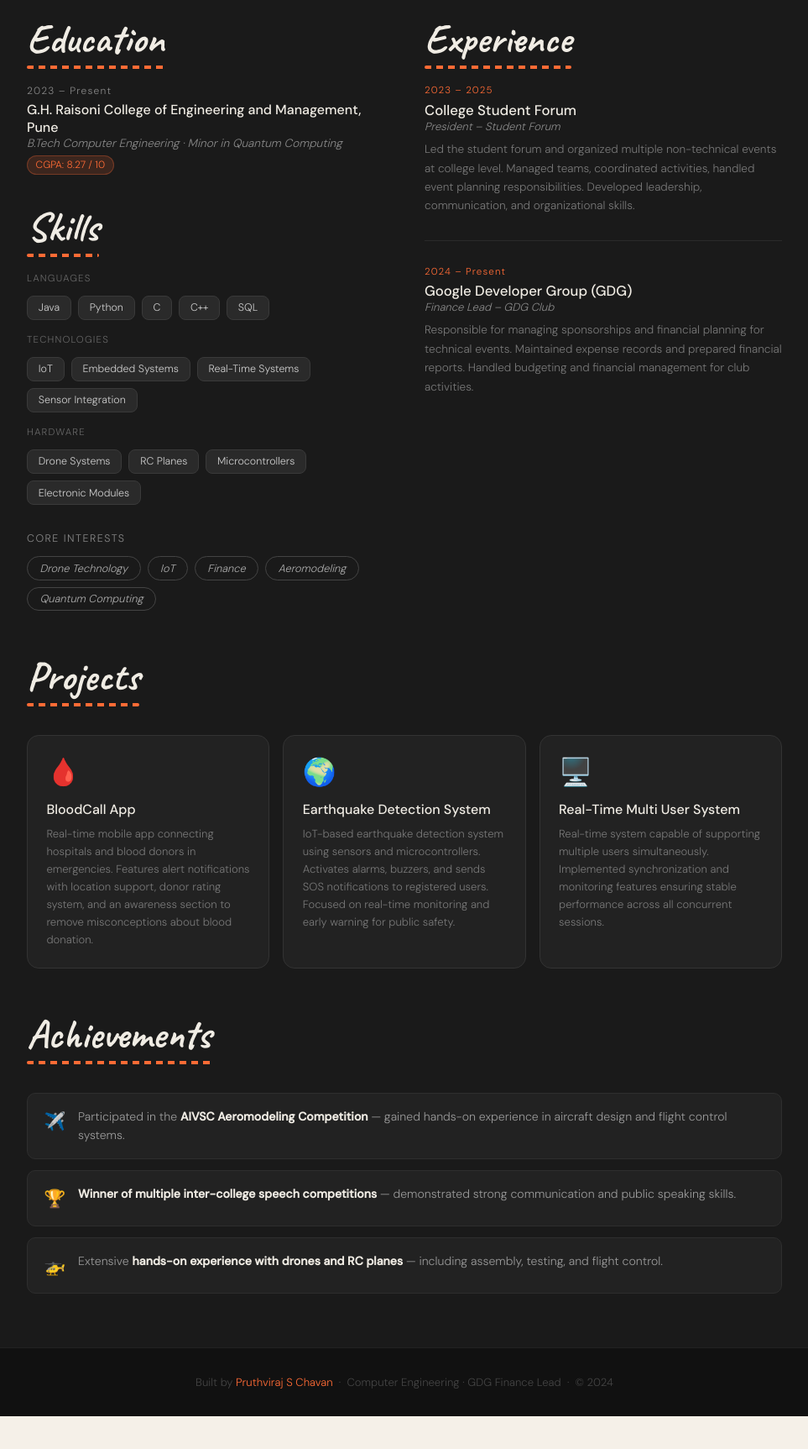
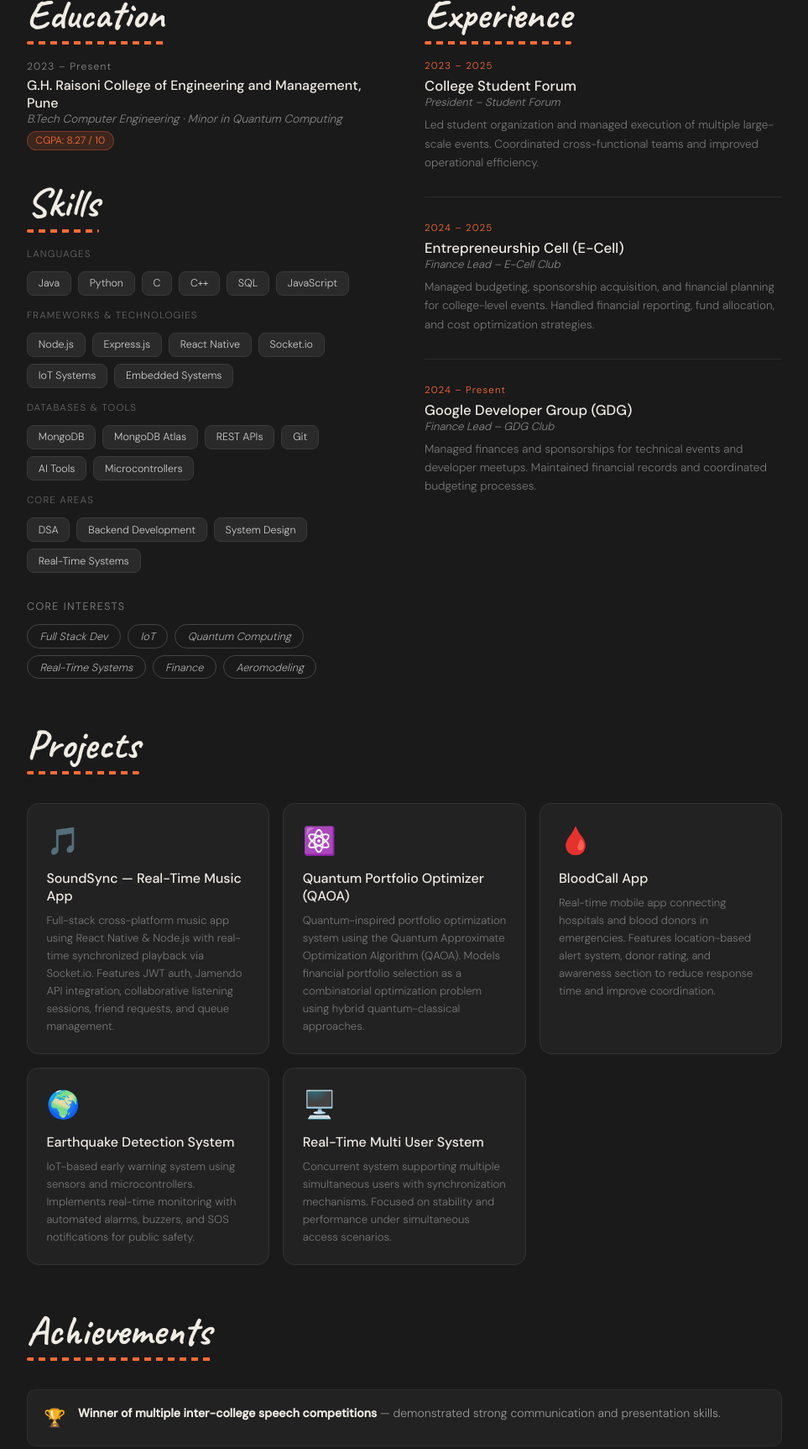
Before and after one commit to TheSpy04513/portfolio, a plain HTML site: page index.html in a window 1280 px wide. Shown: the part 1009-2734 px from the top of the page at 84% size, without its empty margins (158-1121 px from the left). Before the commit the page ends 2695 px from the top, so only its background shows below. Drawn offline with Linux system fonts and the light colour scheme.

Commit message:
Update index.html

```diff
--- a/index.html
+++ b/index.html
@@ -3,7 +3,7 @@
 <head>
 <meta charset="UTF-8"/>
 <meta name="viewport" content="width=device-width, initial-scale=1.0"/>
-<title>Pruthviraj S Chavan — Portfolio 2024</title>
+<title>Pruthviraj S Chavan — Portfolio 2025</title>
 <link href="https://fonts.googleapis.com/css2?family=Bebas+Neue&family=Caveat:wght@600;700&family=DM+Sans:wght@300;400;500&family=Permanent+Marker&display=swap" rel="stylesheet"/>
 <style>
 *,*::before,*::after{box-sizing:border-box;margin:0;padding:0;}
@@ -371,9 +371,9 @@ footer span{color:var(--accent);}
     P<span class="circle-o">o</span>rtf<span class="emoji-face">🚁</span>li<span class="circle-o">o</span>
   </div>
   <div class="hero-sub">
-    <span>Drone Technology</span>
+    <span>Full Stack</span>
     <span class="dot">✦</span>
-    <span>IoT &amp; Embedded Systems</span>
+    <span>IoT &amp; Real-Time Systems</span>
     <span class="dot">✦</span>
     <span>Quantum Computing</span>
   </div>
@@ -395,7 +395,9 @@ footer span{color:var(--accent);}
       <div class="tape"></div>
       <div class="polaroid">
         <div class="sticker-alien">🛸</div>
-        <img src="pruthviraj.jpg" alt="Pruthviraj S Chavan" style="width:100%;height:100%;object-fit:cover;display:block;"/>
+        <div class="polaroid-img">
+          <img src="pruthviraj.jpg" alt="Pruthviraj S Chavan" style="width:100%;height:100%;object-fit:cover;display:block;">
+        </div>
         <div class="polaroid-name">Pruthviraj S Chavan</div>
         <div class="sticker-tongue">⚡</div>
       </div>
@@ -406,8 +408,9 @@ footer span{color:var(--accent);}
       <p>
         Hi, my name is <strong style="color:#f0ece4">Pruthviraj S Chavan</strong>,
         a Computer Engineering student at G.H. Raisoni College of Engineering and Management, Pune,
-        with a strong passion for Drone Technology, IoT, Aeromodeling, Finance, and Quantum Computing.
-        I love building real-time systems, IoT-based solutions, and hardware-integrated projects that make an impact.
+        with a strong focus on building scalable full-stack applications, real-time distributed systems,
+        and IoT-based solutions. Experienced in backend architecture, API design, and synchronization systems,
+        with growing expertise in quantum computing and optimization algorithms.
       </p>
     </div>
   </div>
@@ -427,7 +430,7 @@ footer span{color:var(--accent);}
         <div class="pill-icon">📧</div>
         <div>
           <div class="pill-label">Email</div>
-          <div class="pill-val">pruthvirajchavan04513@gmail.com</div>
+          <div class="pill-val">pruthvirajchavan2129@gmail.com</div>
         </div>
       </div>
       <a href="https://www.linkedin.com/in/pruthviraj-chavan-873736308" target="_blank" rel="noopener noreferrer" class="contact-pill" style="text-decoration:none;cursor:pointer;">
@@ -437,13 +440,13 @@ footer span{color:var(--accent);}
           <div class="pill-val">Pruthviraj S Chavan</div>
         </div>
       </a>
-      <a href="https://github.com/TheSpy04513" target="_blank" rel="noopener noreferrer" class="contact-pill" style="text-decoration:none;cursor:pointer;">
+      <div class="contact-pill">
         <div class="pill-icon">🐙</div>
         <div>
           <div class="pill-label">GitHub</div>
           <div class="pill-val">Pruthviraj S Chavan</div>
         </div>
-      </a>
+      </div>
     </div>
   </div>
 
@@ -469,31 +472,44 @@ footer span{color:var(--accent);}
           <span class="skill-tag">C</span>
           <span class="skill-tag">C++</span>
           <span class="skill-tag">SQL</span>
+          <span class="skill-tag">JavaScript</span>
         </div>
-        <div style="margin-top:1rem;margin-bottom:.5rem;font-size:.72rem;color:#666;letter-spacing:.1em;text-transform:uppercase;">Technologies</div>
+        <div style="margin-top:1rem;margin-bottom:.5rem;font-size:.72rem;color:#666;letter-spacing:.1em;text-transform:uppercase;">Frameworks & Technologies</div>
         <div class="skills-grid">
-          <span class="skill-tag">IoT</span>
+          <span class="skill-tag">Node.js</span>
+          <span class="skill-tag">Express.js</span>
+          <span class="skill-tag">React Native</span>
+          <span class="skill-tag">Socket.io</span>
+          <span class="skill-tag">IoT Systems</span>
           <span class="skill-tag">Embedded Systems</span>
+        </div>
+        <div style="margin-top:1rem;margin-bottom:.5rem;font-size:.72rem;color:#666;letter-spacing:.1em;text-transform:uppercase;">Databases & Tools</div>
+        <div class="skills-grid">
+          <span class="skill-tag">MongoDB</span>
+          <span class="skill-tag">MongoDB Atlas</span>
+          <span class="skill-tag">REST APIs</span>
+          <span class="skill-tag">Git</span>
+          <span class="skill-tag">AI Tools</span>
+          <span class="skill-tag">Microcontrollers</span>
+        </div>
+        <div style="margin-top:1rem;margin-bottom:.5rem;font-size:.72rem;color:#666;letter-spacing:.1em;text-transform:uppercase;">Core Areas</div>
+        <div class="skills-grid">
+          <span class="skill-tag">DSA</span>
+          <span class="skill-tag">Backend Development</span>
+          <span class="skill-tag">System Design</span>
           <span class="skill-tag">Real-Time Systems</span>
-          <span class="skill-tag">Sensor Integration</span>
-        </div>
-        <div style="margin-top:1rem;margin-bottom:.5rem;font-size:.72rem;color:#666;letter-spacing:.1em;text-transform:uppercase;">Hardware</div>
-        <div class="skills-grid">
-          <span class="skill-tag">Drone Systems</span>
-          <span class="skill-tag">RC Planes</span>
-          <span class="skill-tag">Microcontrollers</span>
-          <span class="skill-tag">Electronic Modules</span>
         </div>
       </div>
 
       <div class="interests-section">
         <div style="font-size:.78rem;color:#888;letter-spacing:.12em;text-transform:uppercase;margin-bottom:.6rem;">Core Interests</div>
         <div class="interest-tags">
-          <span class="interest-tag">Drone Technology</span>
+          <span class="interest-tag">Full Stack Dev</span>
           <span class="interest-tag">IoT</span>
+          <span class="interest-tag">Quantum Computing</span>
+          <span class="interest-tag">Real-Time Systems</span>
           <span class="interest-tag">Finance</span>
           <span class="interest-tag">Aeromodeling</span>
-          <span class="interest-tag">Quantum Computing</span>
         </div>
       </div>
     </div>
@@ -506,14 +522,21 @@ footer span{color:var(--accent);}
         <div class="exp-year">2023 – 2025</div>
         <div class="exp-company">College Student Forum</div>
         <div class="exp-role">President – Student Forum</div>
-        <div class="exp-desc">Led the student forum and organized multiple non-technical events at college level. Managed teams, coordinated activities, handled event planning responsibilities. Developed leadership, communication, and organizational skills.</div>
+        <div class="exp-desc">Led student organization and managed execution of multiple large-scale events. Coordinated cross-functional teams and improved operational efficiency.</div>
+      </div>
+
+      <div class="exp-item">
+        <div class="exp-year">2024 – 2025</div>
+        <div class="exp-company">Entrepreneurship Cell (E-Cell)</div>
+        <div class="exp-role">Finance Lead – E-Cell Club</div>
+        <div class="exp-desc">Managed budgeting, sponsorship acquisition, and financial planning for college-level events. Handled financial reporting, fund allocation, and cost optimization strategies.</div>
       </div>
 
       <div class="exp-item">
         <div class="exp-year">2024 – Present</div>
         <div class="exp-company">Google Developer Group (GDG)</div>
         <div class="exp-role">Finance Lead – GDG Club</div>
-        <div class="exp-desc">Responsible for managing sponsorships and financial planning for technical events. Maintained expense records and prepared financial reports. Handled budgeting and financial management for club activities.</div>
+        <div class="exp-desc">Managed finances and sponsorships for technical events and developer meetups. Maintained financial records and coordinated budgeting processes.</div>
       </div>
     </div>
 
@@ -524,19 +547,29 @@ footer span{color:var(--accent);}
     <h3 class="section-heading">Projects<span class="underline-wavy"></span></h3>
     <div class="projects-grid">
       <div class="project-card">
+        <div class="project-emoji">🎵</div>
+        <div class="project-name">SoundSync — Real-Time Music App</div>
+        <div class="project-desc">Full-stack cross-platform music app using React Native &amp; Node.js with real-time synchronized playback via Socket.io. Features JWT auth, Jamendo API integration, collaborative listening sessions, friend requests, and queue management.</div>
+      </div>
+      <div class="project-card">
+        <div class="project-emoji">⚛️</div>
+        <div class="project-name">Quantum Portfolio Optimizer (QAOA)</div>
+        <div class="project-desc">Quantum-inspired portfolio optimization system using the Quantum Approximate Optimization Algorithm (QAOA). Models financial portfolio selection as a combinatorial optimization problem using hybrid quantum-classical approaches.</div>
+      </div>
+      <div class="project-card">
         <div class="project-emoji">🩸</div>
         <div class="project-name">BloodCall App</div>
-        <div class="project-desc">Real-time mobile app connecting hospitals and blood donors in emergencies. Features alert notifications with location support, donor rating system, and an awareness section to remove misconceptions about blood donation.</div>
+        <div class="project-desc">Real-time mobile app connecting hospitals and blood donors in emergencies. Features location-based alert system, donor rating, and awareness section to reduce response time and improve coordination.</div>
       </div>
       <div class="project-card">
         <div class="project-emoji">🌍</div>
         <div class="project-name">Earthquake Detection System</div>
-        <div class="project-desc">IoT-based earthquake detection system using sensors and microcontrollers. Activates alarms, buzzers, and sends SOS notifications to registered users. Focused on real-time monitoring and early warning for public safety.</div>
+        <div class="project-desc">IoT-based early warning system using sensors and microcontrollers. Implements real-time monitoring with automated alarms, buzzers, and SOS notifications for public safety.</div>
       </div>
       <div class="project-card">
         <div class="project-emoji">🖥️</div>
         <div class="project-name">Real-Time Multi User System</div>
-        <div class="project-desc">Real-time system capable of supporting multiple users simultaneously. Implemented synchronization and monitoring features ensuring stable performance across all concurrent sessions.</div>
+        <div class="project-desc">Concurrent system supporting multiple simultaneous users with synchronization mechanisms. Focused on stability and performance under simultaneous access scenarios.</div>
       </div>
     </div>
   </div>
@@ -546,16 +579,12 @@ footer span{color:var(--accent);}
     <h3 class="section-heading">Achievements<span class="underline-wavy"></span></h3>
     <ul class="achievement-list">
       <li>
-        <span class="ach-icon">✈️</span>
-        <span>Participated in the <strong style="color:#f0ece4">AIVSC Aeromodeling Competition</strong> — gained hands-on experience in aircraft design and flight control systems.</span>
-      </li>
-      <li>
         <span class="ach-icon">🏆</span>
-        <span><strong style="color:#f0ece4">Winner of multiple inter-college speech competitions</strong> — demonstrated strong communication and public speaking skills.</span>
+        <span><strong style="color:#f0ece4">Winner of multiple inter-college speech competitions</strong> — demonstrated strong communication and presentation skills.</span>
       </li>
       <li>
         <span class="ach-icon">🚁</span>
-        <span>Extensive <strong style="color:#f0ece4">hands-on experience with drones and RC planes</strong> — including assembly, testing, and flight control.</span>
+        <span>Hands-on experience working with <strong style="color:#f0ece4">drones and RC systems</strong> — including assembly, testing, and control.</span>
       </li>
     </ul>
   </div>
@@ -564,7 +593,7 @@ footer span{color:var(--accent);}
 
 <!-- ═══ FOOTER ═══ -->
 <footer>
-  <p>Built by <span>Pruthviraj S Chavan</span> &nbsp;·&nbsp; Computer Engineering · GDG Finance Lead &nbsp;·&nbsp; © 2024</p>
+  <p>Built by <span>Pruthviraj S Chavan</span> &nbsp;·&nbsp; Computer Engineering · Full Stack · Quantum Computing &nbsp;·&nbsp; © 2025</p>
 </footer>
 
 <script>
```
